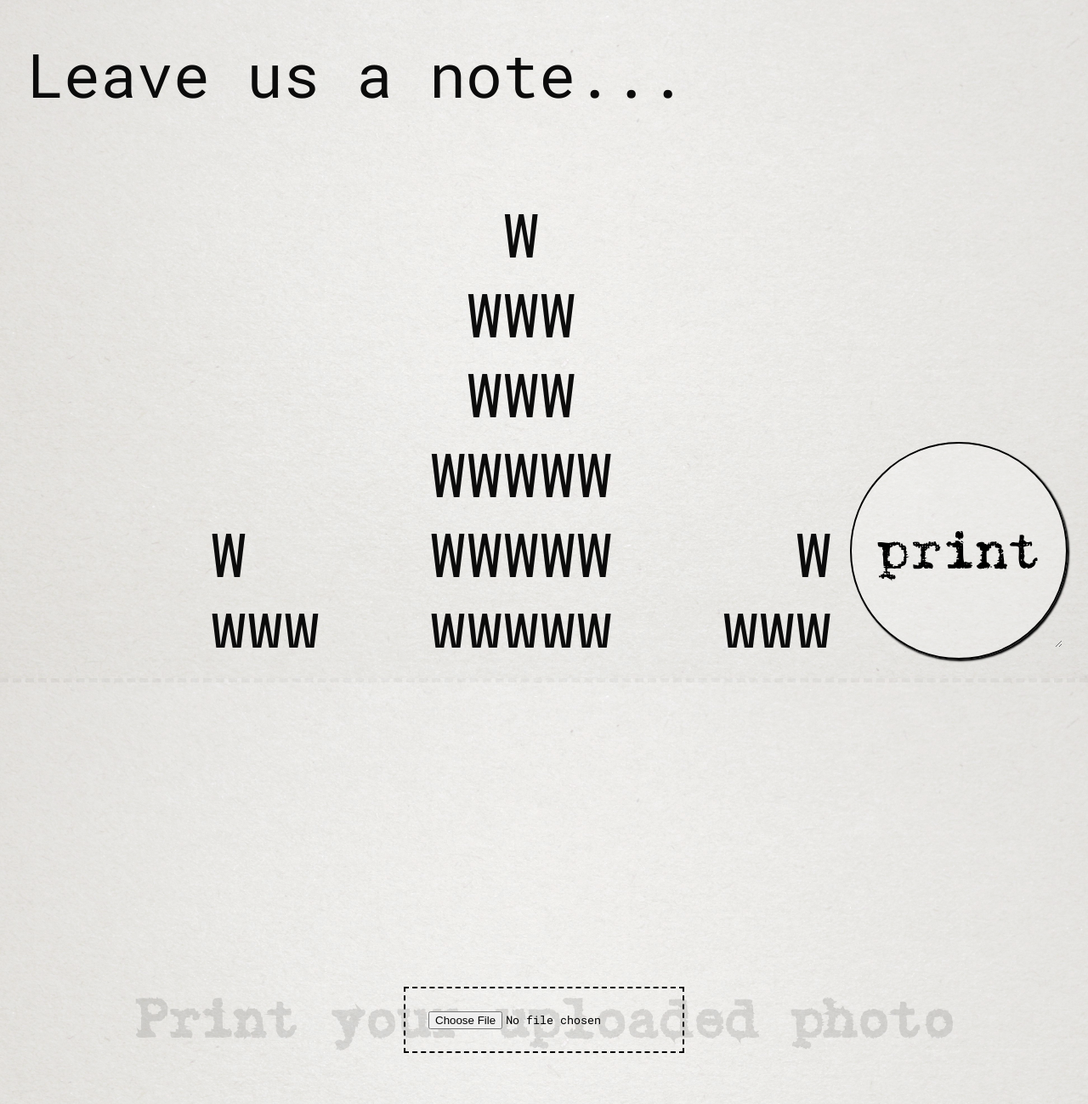
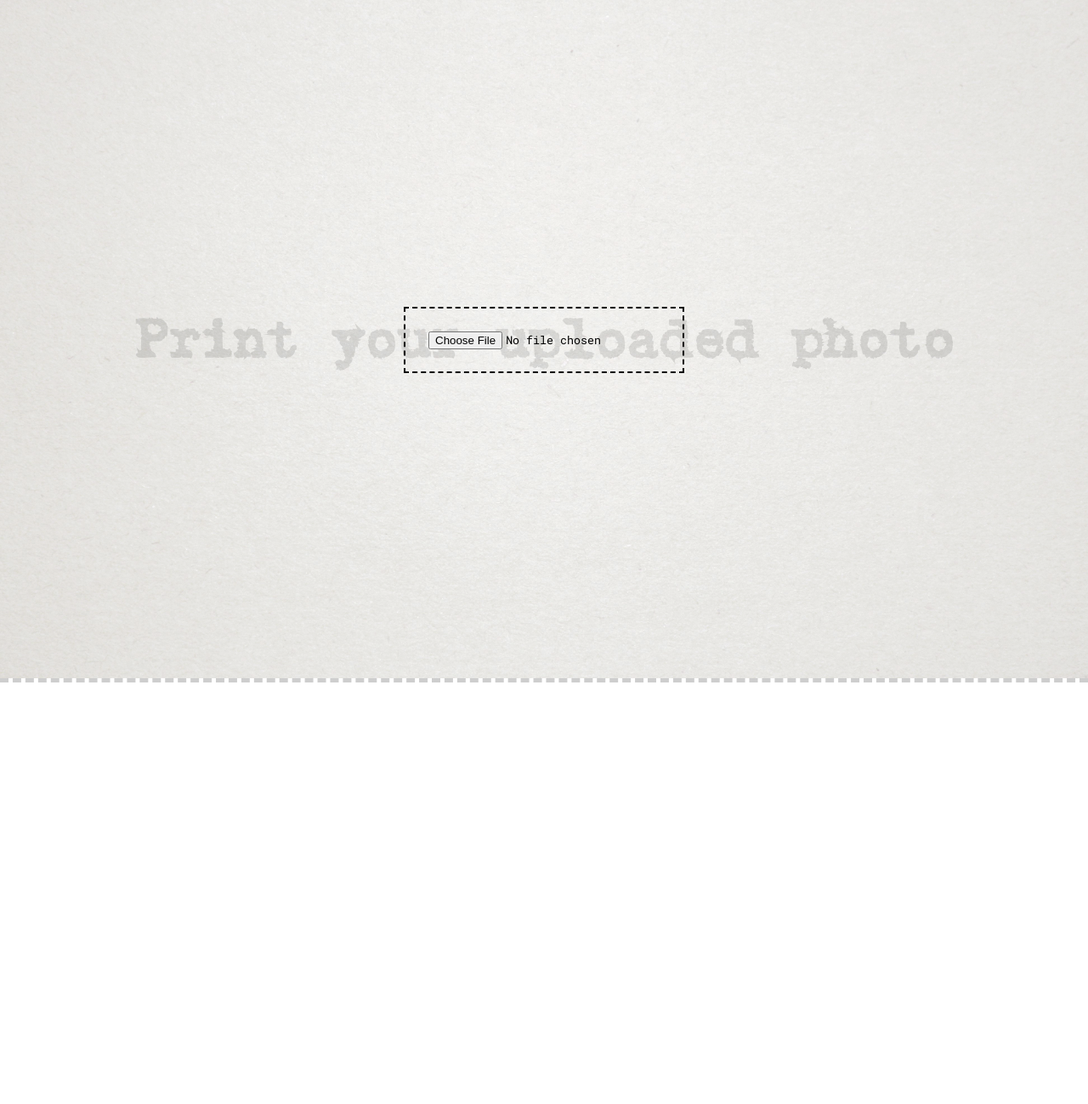
Before and after one commit to overdoz/pi-thermo-pwa, a React (Create React App) app: page / in a window 1280 px wide. Shown: the top 1299 px of the page at 85% size. After the commit the page ends 803 px from the top, so only its background shows below. Built offline with nearby package versions, Linux system fonts and the light colour scheme; the HTML template or start-up script is replaced by a standard one.

Commit message:
css animations

```diff
--- a/src/App.js
+++ b/src/App.js
@@ -1,28 +1,46 @@
-import React, { useState } from 'react';
-import './App.css';
+import React, { Component } from 'react'
+import './App.css'
+import axios from 'axios';
 import paper from './white-construction-paper-texture.jpg';
-import FileUpload from "./FileUpload";
 
+class FileUpload extends Component {
+    constructor(props) {
+        super(props);
+        this.state = {
+            selectedFile: null
+        }
 
-function App() {
-  const w = "             W \n            WWW\n            WWW\n           WWWWW\n     W     WWWWW     W\n     WWW   WWWWW   WWW\n      WWW  WWWWW  WWW\n       WWW  WWW  WWW\n        WWW WWW WWW\n          WWWWWWW\n       WWWW  |  WWWW\n             |\n             |\n"
+    }
 
-  const [text, setText] = useState("");
+    onChangeHandler=event=>{
+        this.setState({
+            selectedFile: event.target.files[0],
+            loaded: 0,
+        });
+    };
 
+    onClickHandler = () => {
+        const data = new FormData()
+        data.append('file', this.state.selectedFile)
+        axios.post("http://localhost:8000/upload", data, {
+            // receive two    parameter endpoint url ,form data
+        }).then(res => { // then print response status
+            console.log(res.statusText)
+        })
+    };
 
-
-  return (
-    <div className="App container">
-        <section className={"child text-page"}>
-            <img src={paper} alt={"papier"}/>
-            <form method="POST" action="/">
-                <textarea name ={"text"} wrap={"hard"} cols={"30"} className={"textField"} value={text} onChange={(e) => setText(e.target.value)} placeholder={"Leave us a note... \n\n" + w + "\n ┏(-_-)┛┗(-_-﻿ )┓┗(-_-)┛\n\n  be creative :) \n    or die tryin \n\n "} />
-                <input className={"inputButton"} type="submit" value="print" />
-            </form>
-        </section>
-        <FileUpload />
-    </div>
-  );
+    render() {
+        return (
+            <section className={"child pic-page"}>
+                <img src={paper} alt={"papier"}/>
+                <h2>Print your uploaded photo</h2>
+                <form method="POST" action="http://localhost:8000/upload" encType='multipart/form-data'>
+                    <input className={"upload"} type={"file"} accept={"image/*"} capture={"camera"} name={"file"} onChange={this.onChangeHandler} />
+                    {/*<input className={"inputButton"} type="submit" value="print" onClick={this.onClickHandler}/>*/}
+                </form>
+            </section>
+        )
+    }
 }
 
-export default App;
+export default FileUpload
--- a/src/FileUpload.js
+++ /dev/null
@@ -1,47 +0,0 @@
-import React, { Component } from 'react'
-import './App.css'
-import axios from 'axios';
-import paper from './white-construction-paper-texture.jpg';
-
-class FileUpload extends Component {
-    constructor(props) {
-        super(props);
-        this.state = {
-            selectedFile: null
-        }
-
-    }
-
-    onChangeHandler=event=>{
-        this.setState({
-            selectedFile: event.target.files[0],
-            loaded: 0,
-        });
-        //console.log(this.state.selectedFile);
-    };
-
-    onClickHandler = () => {
-        const data = new FormData()
-        data.append('file', this.state.selectedFile)
-        axios.post("http://localhost:8000/upload", data, {
-            // receive two    parameter endpoint url ,form data
-        }).then(res => { // then print response status
-            console.log(res.statusText)
-        })
-    };
-
-    render() {
-        return (
-            <section className={"child pic-page"}>
-                <img src={paper} alt={"papier"}/>
-                <h2>Print your uploaded photo</h2>
-                <form method="POST" action="http://localhost:8000/upload" encType='multipart/form-data'>
-                    <input className={"upload"} type={"file"} accept={"image/*"} capture={"camera"} name={"file"} onChange={this.onChangeHandler} />
-                    <input className={"inputButton"} type="submit" value="print" onClick={this.onClickHandler}/>
-                </form>
-            </section>
-        )
-    }
-}
-
-export default FileUpload
```
